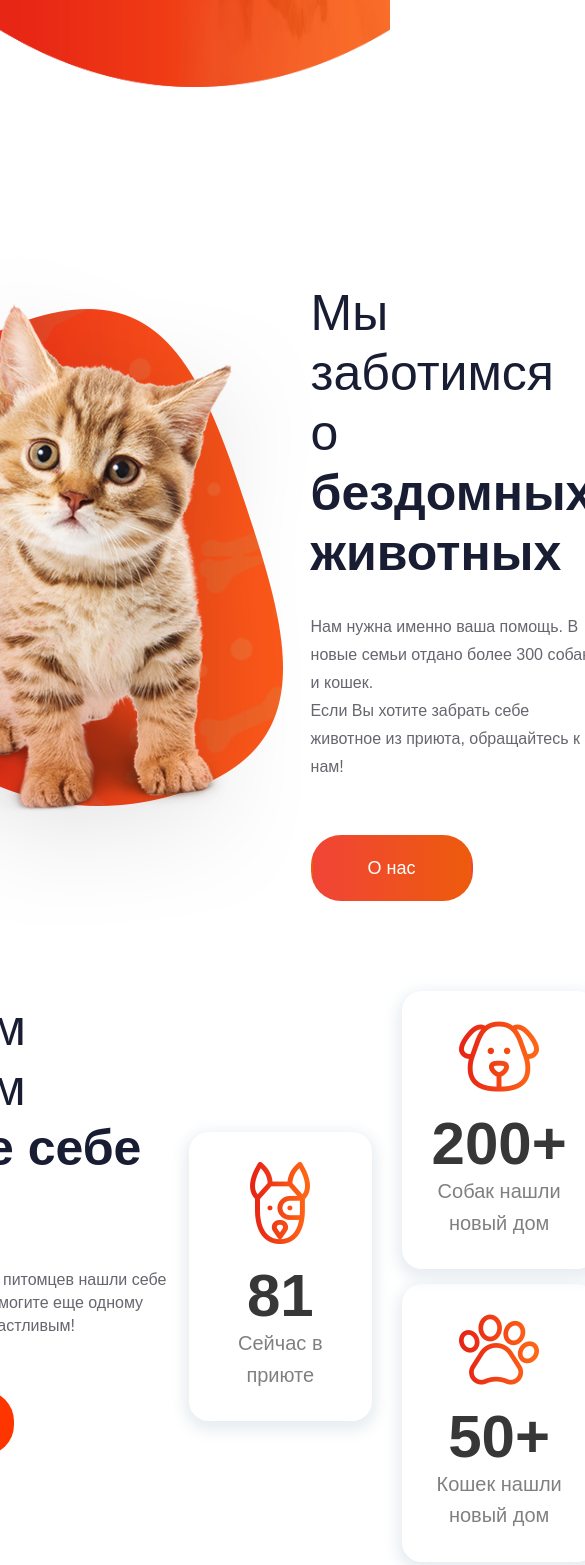
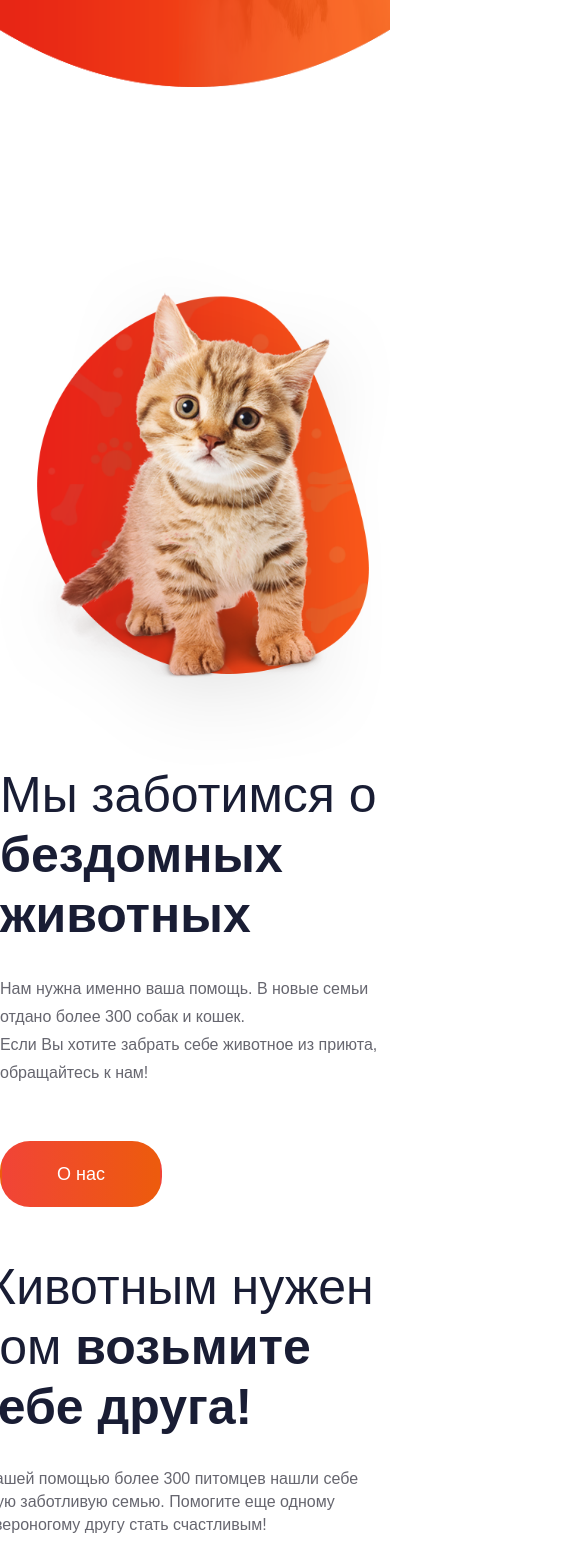
Before and after one commit to AndreiMakrushin/GivePaw, a Vue app: page /aboutUs in a window 390 px wide. Shown: the part 432-1997 px from the top of the page, 585 px wide, since content can reach past the window. Built offline with nearby package versions, Linux system fonts and the light colour scheme.

Commit message:
адаптив немного на глайвной стнице

```diff
--- a/src/App.vue
+++ b/src/App.vue
@@ -1,14 +1,19 @@
 <script setup>
-import {  RouterView } from 'vue-router'
-import HeaderPage from './components/HeaderPage.vue';
-import FooterPage from './components/FooterPage.vue';
+import { RouterView } from "vue-router";
+import { useAnimalStore } from './stores/animalStore';
+import HeaderPage from "./components/HeaderPage.vue";
+import FooterPage from "./components/FooterPage.vue";
+import ModalPage from './components/ModalPage.vue';
+
+const animals = useAnimalStore()
 </script>
 
 <template>
   <div>
-    <HeaderPage/>
+    <ModalPage v-if="animals.openModal"/>
+    <HeaderPage />
     <RouterView />
-    <FooterPage/>
+    <FooterPage />
   </div>
 </template>
 <style scoped>
--- a/src/components/AboutUsPage.vue
+++ b/src/components/AboutUsPage.vue
@@ -48,6 +48,13 @@ const router = useRouter();
 .content {
   max-width: 460px;
 }
+.image{
+  display: flex;
+  max-width: 500px;
+}
+img{
+  width: 100%;
+}
 .header-content span {
   font-size: 50px;
   line-height: 60px;
@@ -85,4 +92,10 @@ a:hover {
   color: #ed5b0d;
   transition: 0.3s;
 }
+@media (max-width: 850px){
+  .container{
+    display: flex;
+  flex-direction: column;
+  }
+}
 </style>
--- a/src/components/FooterPage.vue
+++ b/src/components/FooterPage.vue
@@ -76,4 +76,18 @@ li {
   font-family: "Poppins", sans-serif;
   color: #7a7a7a;
 }
+@media (max-width: 850px) {
+  .footer {
+    display: flex;
+    flex-direction: column;
+    justify-content: center;
+    padding-bottom: 30px;
+    padding-top: 120px;
+    text-align: center;
+  }
+  .contacts, .main-info, .fond, .logo{
+    margin-bottom: 20px;
+    border-bottom: 1px solid #dbd8d8;
+  }
+}
 </style>
--- a/src/components/InformationAboutTheNumberOfAnimalsPage.vue
+++ b/src/components/InformationAboutTheNumberOfAnimalsPage.vue
@@ -136,4 +136,19 @@ a:hover {
   display: block;
   margin-bottom: 0;
 }
+@media (max-width: 850px){
+  .container{
+    display: flex;
+  flex-direction: column;
+  }
+  .adapt-card {
+  flex-direction: column;
+}
+.single-card span {
+  max-width: 400px;
+}
+.single-card{
+  width: 100%;
+}
+}
 </style>
--- a/src/components/ModalPage.vue
+++ b/src/components/ModalPage.vue
@@ -1,9 +1,44 @@
+<script setup>
+import { useAnimalStore } from '../stores/animalStore';
+const animals = useAnimalStore()
+const closeModal = () =>{
+    animals.openModal = false
+}
+</script>
 <template>
-    <div>
-        <div class="modal-container">
-            <div class="modal">
-
+  <div>
+    <div class="modal-container">
+      <div class="modal">
+        <div class="header">
+            <h3>Напишите нам</h3>
+            <div class="inputs">
+                <textarea name="message" id="" cols="30" rows="10" placeholder="Сообщение"></textarea>
+            </div>
+            <div class="name-email">
+                <input type="text" placeholder="Веедите ваше имя">
+                <input type="text" placeholder="Email">
+            </div>
+            <div class="theme">
+                <input type="text" placeholder="Введите тему">
             </div>
         </div>
+        <button @click="closeModal">Отмена</button>
+        <button @click="closeModal">Отправить</button>
+      </div>
     </div>
+  </div>
 </template>
+<style scoped>
+    .modal-container{
+        z-index: 99999;
+        position: fixed;
+        background: rgba(179, 179, 179, 0.3);
+        height: 100vh;
+        width: 100vw;
+        display: flex;
+        align-items: center;
+    }
+    .modal{
+        margin: 0 auto;
+    }
+</style>
--- a/src/components/ServicesView.vue
+++ b/src/components/ServicesView.vue
@@ -98,4 +98,9 @@
 img {
   margin-top: 30px;
 }
+@media (max-width: 950px) {
+  .cards-services {
+  flex-direction: column;
+}
+}
 </style>
--- a/src/components/TitlePage.vue
+++ b/src/components/TitlePage.vue
@@ -1,4 +1,11 @@
-<script setup></script>
+<script setup>
+import { useAnimalStore } from '../stores/animalStore';
+const animals = useAnimalStore()
+const opennModal = () =>{
+    animals.openModal = true
+}
+
+</script>
 <template>
   <div>
     <div class="title-container">
@@ -9,7 +16,7 @@
             <h3>Бездомным животным</h3></span
           >
           <p>Помогаем бездомным животным обрести любящую семью.</p>
-          <a href="">Связаться с нами</a>
+          <a @click="opennModal">Связаться с нами</a>
         </div>
 
         <div class="image">
@@ -37,7 +44,7 @@
   display: flex;
   justify-content: space-between;
 }
-h3{
+h3 {
   color: white;
 }
 .title-text {
--- a/src/stores/animalStore.js
+++ b/src/stores/animalStore.js
@@ -1,8 +1,9 @@
-
 import { defineStore } from "pinia";
+import {ref} from "vue"
 
 export const useAnimalStore = defineStore("animals", () => {
+  const openModal = ref(false);
   const getAnimals = () => {};
   const setAnimals = () => {};
-  return { getAnimals, setAnimals };
+  return { getAnimals, setAnimals, openModal };
 });
```
